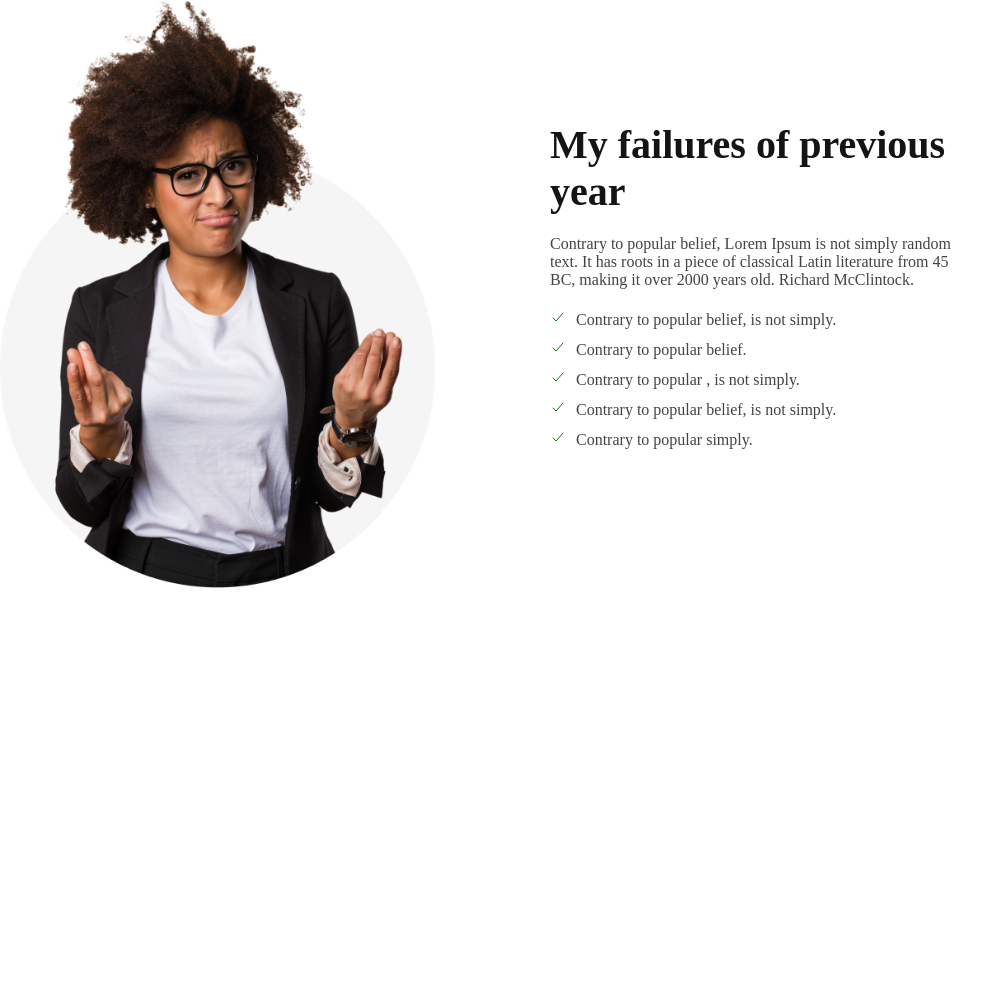
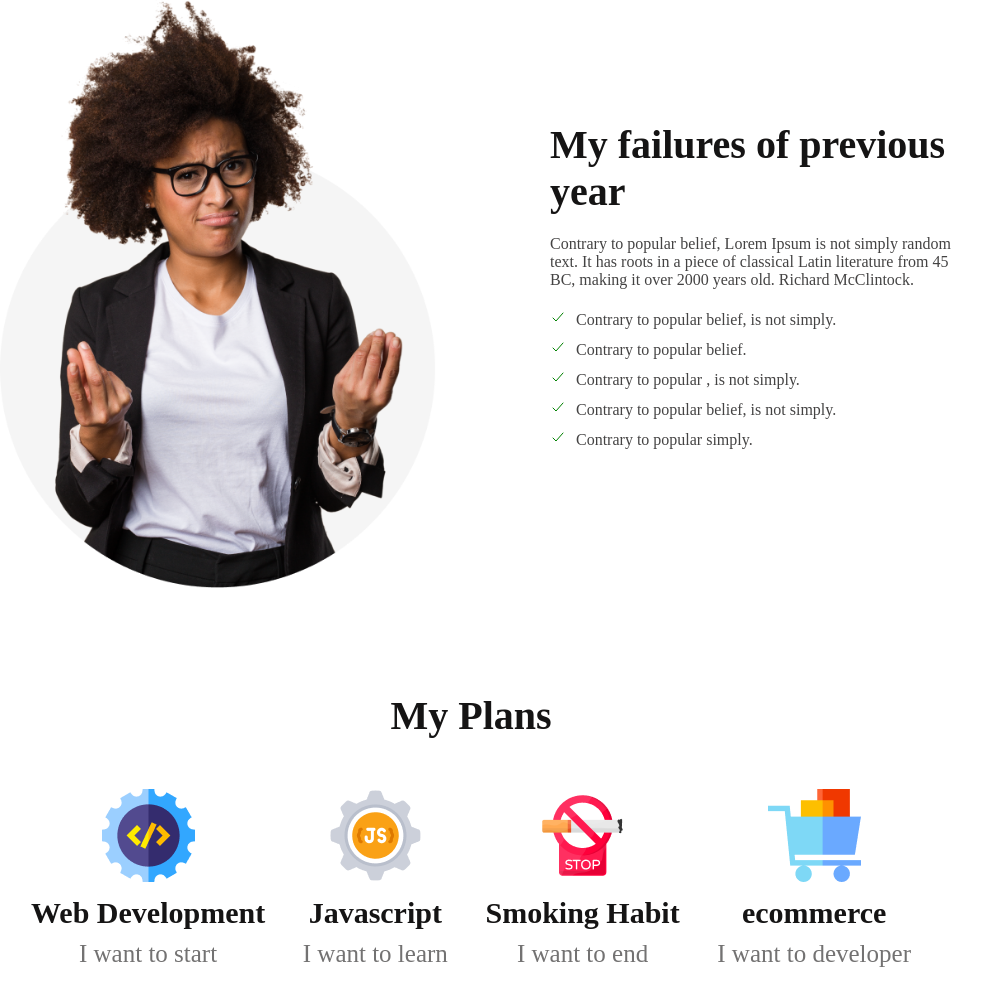
Before and after one commit to Safinahmedhasan/assignment-developer-portfolio, a plain HTML site: page index.html in a window 1280 px wide. Shown: the part 912-1918 px from the top of the page, without its empty margins (169-1151 px from the left). Before the commit the page ends 1604 px from the top, so only its background shows below. Drawn offline with nearby package versions, Linux system fonts and the light colour scheme.

Commit message:
my plans section

```diff
--- a/index.html
+++ b/index.html
@@ -37,7 +37,33 @@
         </div>
     </div>
 
+    <!-- My Plan Section -->
 
+    <div class="my-plan-section">
+        <h2>My Plans</h2>
+        <div class="my-pans-menu">
+            <div class="my-plans-menu-single">
+                <img src="images/icons/web.png" alt="">
+                <h3>Web Development</h3>
+                <p>I want to start</p>
+            </div>
+            <div class="my-plans-menu-single">
+                <img src="images/icons/js.png" alt="">
+                <h3>Javascript</h3>
+                <p>I want to learn</p>
+            </div>
+            <div class="my-plans-menu-single">
+                <img src="images/icons/smoke.png" alt="">
+                <h3>Smoking Habit</h3>
+                <p>I want to end</p>
+            </div>
+            <div class="my-plans-menu-single">
+                <img src="images/icons/ecom.png" alt="">
+                <h3>ecommerce</h3>
+                <p>I want to developer</p>
+            </div>
+        </div>
+    </div>
 
 
     <script type="module" src="https://unpkg.com/ionicons@5.5.2/dist/ionicons/ionicons.esm.js"></script>
--- a/style.css
+++ b/style.css
@@ -93,3 +93,42 @@ ion-icon {
     padding-right: 10px;
 
 }
+
+/* My Plan Section */
+.my-plan-section{
+    margin-bottom: 100px;
+}
+
+.my-plan-section h2{
+    text-align: center;
+    padding-bottom: 50px;
+    font-family: 'Work Sans';
+    font-weight: 700;
+    font-size: 40px;
+    color: #151414;
+
+}
+.my-pans-menu{
+    display: flex;
+    align-items: center;
+    justify-content: space-between;
+    padding: 0 200px;
+}
+.my-plans-menu-single{
+    text-align: center;
+    margin-bottom: 20px;
+}
+.my-plans-menu-single h3{
+    font-family: 'Work Sans';
+    font-weight: 700;
+    font-size: 30px;
+    color: #151414;
+    margin-top: 10px;
+}
+.my-plans-menu-single p{
+    font-family: 'Work Sans';
+    font-weight: 500;
+    font-size: 25px;
+    color: #737272;
+    margin-top: 10px;
+}
```
